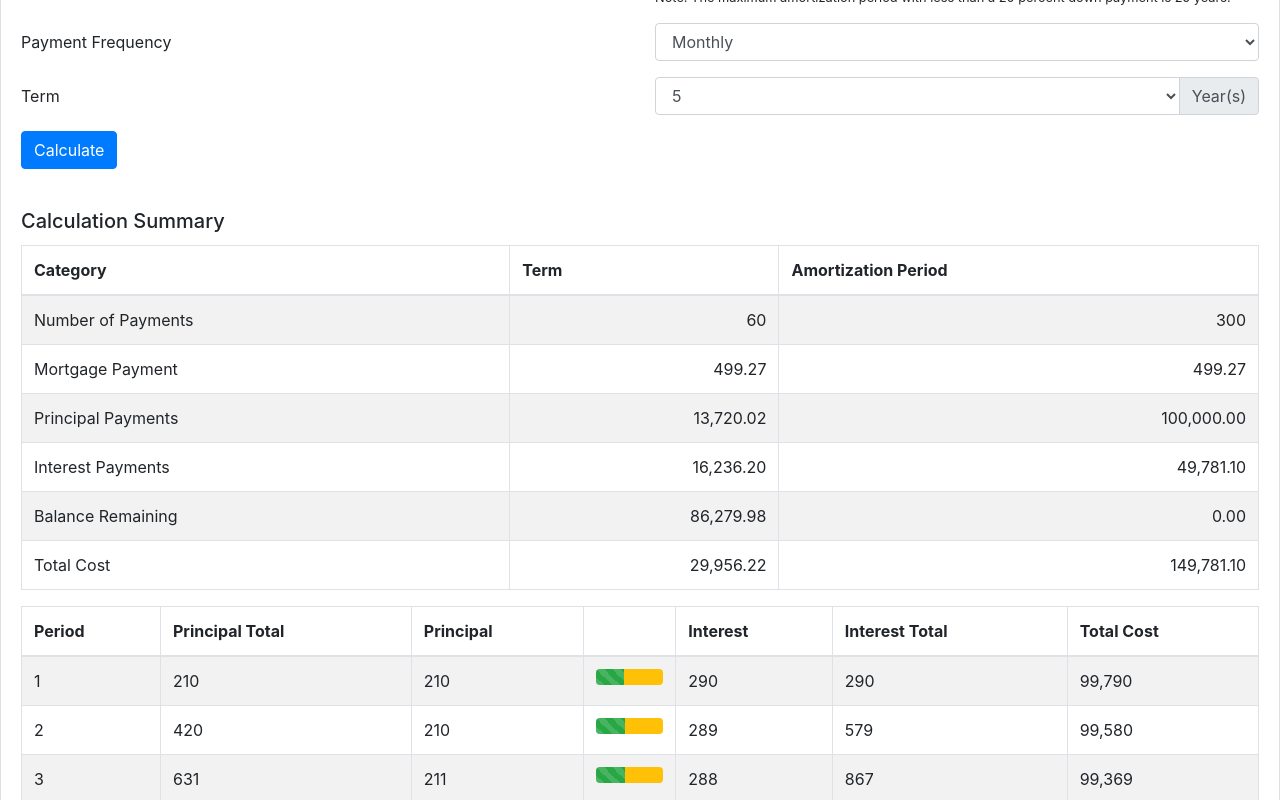
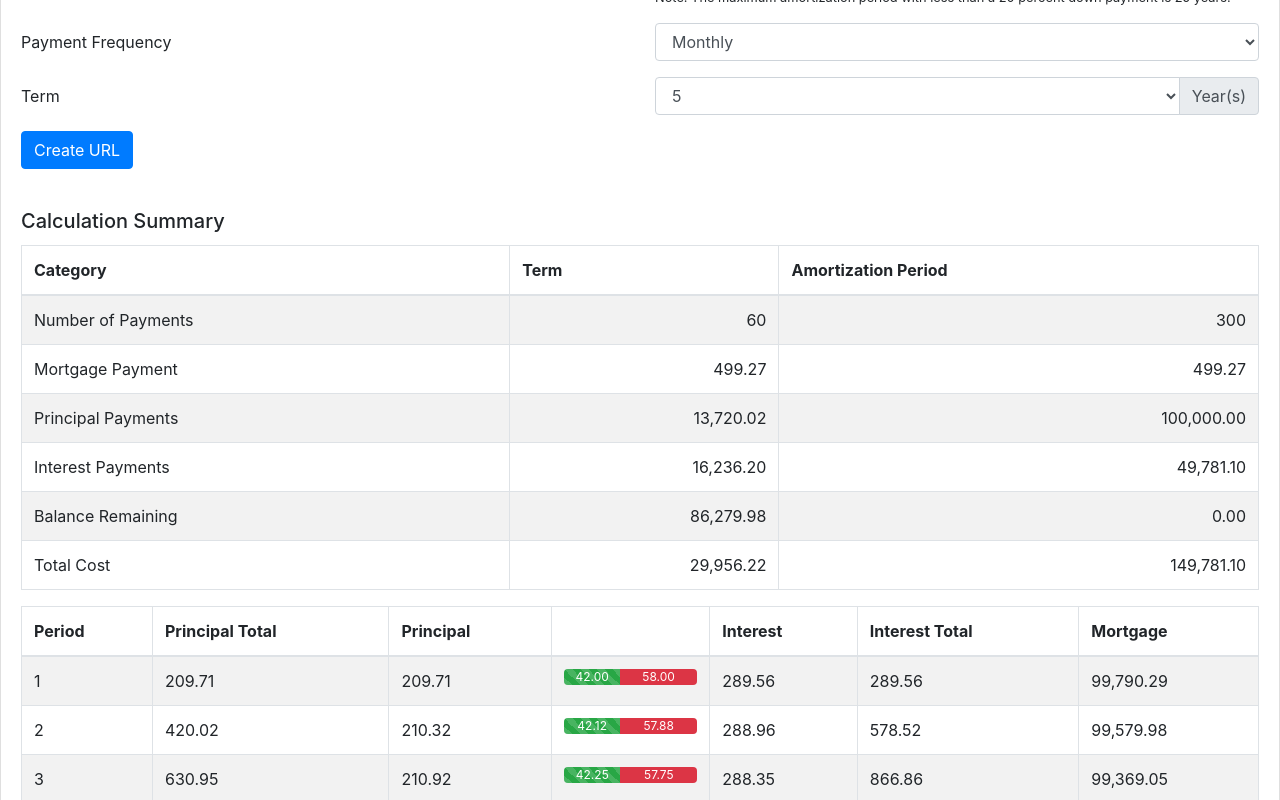
Before and after one commit to personalfinancecanada/mortgage-calculator, a React (Create React App) app: page / in a window 1280 px wide. Shown: the part 280-1080 px from the top of the page. Built offline with nearby package versions, Linux system fonts and the light colour scheme.

Commit message:
More cleanup

```diff
--- a/src/MortgageCalculator.js
+++ b/src/MortgageCalculator.js
@@ -160,7 +160,7 @@ class MortgageCalculator extends React.Component {
                             </Col>
                         </Form.Group>
                         <Button type="submit" >
-                            Calculate
+                            Create URL
                         </Button>
                     </Form>
                 </Card.Body>
--- a/src/MortgageSummary.js
+++ b/src/MortgageSummary.js
@@ -19,20 +19,22 @@ class MortgageSummary extends React.Component {
             minWidth:'50px'
         }
         var items = this.props.data.amortization.map(function (amortizationPeriod, index) {
+            var principalPercent = formatCurrency(amortizationPeriod.principalMonth/(amortizationPeriod.principalMonth+amortizationPeriod.interestMonth)*100);
+            var interestPerecent = formatCurrency(amortizationPeriod.interestMonth/(amortizationPeriod.principalMonth+amortizationPeriod.interestMonth)*100);
             return (
                 <tr key={index}>
                     <td>{index + 1}</td>
-                    <td>{Math.round(amortizationPeriod.principalTotal).toLocaleString()}</td>
-                    <td>{Math.round(amortizationPeriod.principalMonth).toLocaleString()}</td>
+                    <td>{formatCurrency(amortizationPeriod.principalTotal)}</td>
+                    <td>{formatCurrency(amortizationPeriod.principalMonth)}</td>
                     <td>
                         <ProgressBar col>
-                            <ProgressBar striped variant="success" now={amortizationPeriod.principalMonth/(amortizationPeriod.principalMonth+amortizationPeriod.interestMonth)*100} key={1} />
-                            <ProgressBar variant="warning" now={amortizationPeriod.interestMonth/(amortizationPeriod.principalMonth+amortizationPeriod.interestMonth)*100} key={2} />
+                            <ProgressBar striped variant="success" now={principalPercent} label={principalPercent} key={1} />
+                            <ProgressBar variant="danger" now={interestPerecent} label={interestPerecent} key={2} />
                         </ProgressBar>
                     </td>
-                    <td>{Math.round(amortizationPeriod.interestMonth).toLocaleString()}</td>
-                    <td>{Math.round(amortizationPeriod.interestTotal).toLocaleString()}</td>
-                    <td>{Math.round(amortizationPeriod.balance).toLocaleString()}</td>
+                    <td>{formatCurrency(amortizationPeriod.interestMonth)}</td>
+                    <td>{formatCurrency(amortizationPeriod.interestTotal)}</td>
+                    <td>{formatCurrency(amortizationPeriod.balance)}</td>
                 </tr>
             );
         });
@@ -88,7 +90,7 @@ class MortgageSummary extends React.Component {
                         <th style={minWidth}></th>
                         <th>Interest</th>
                         <th>Interest Total</th>
-                        <th>Total Cost</th>
+                        <th>Mortgage</th>
                     </thead>
                     <tbody>
                         {items}
```
